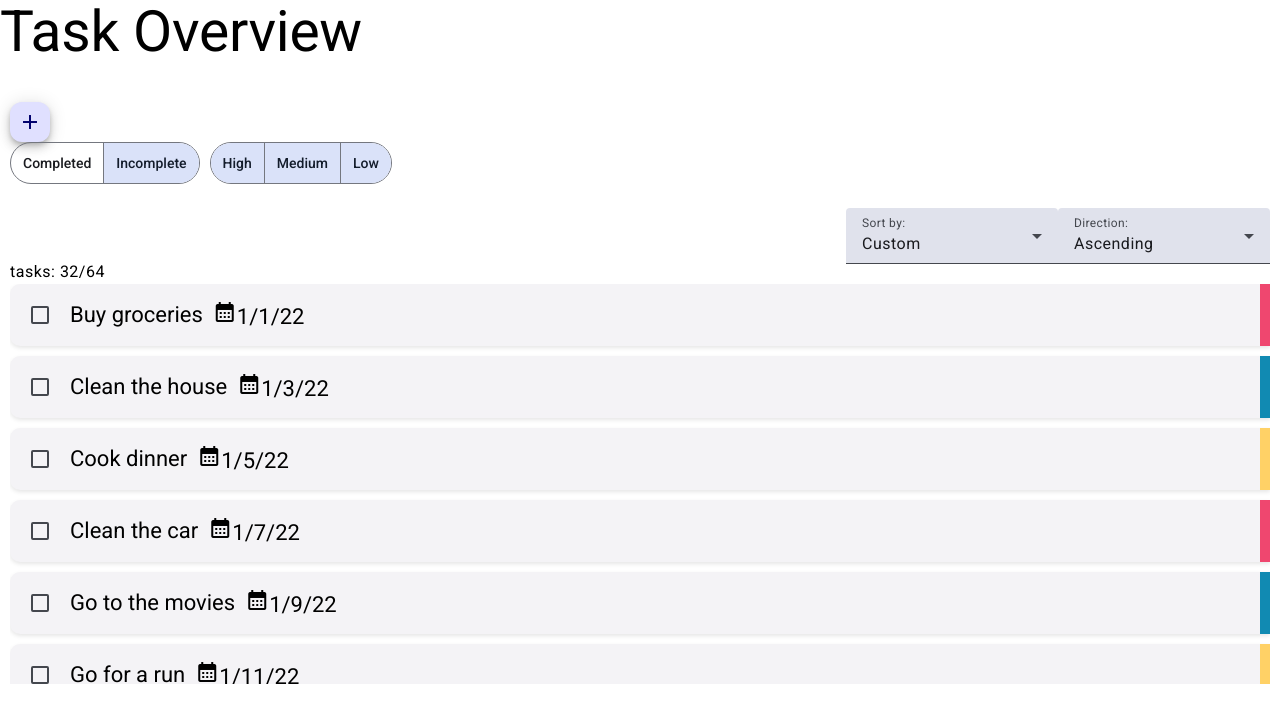
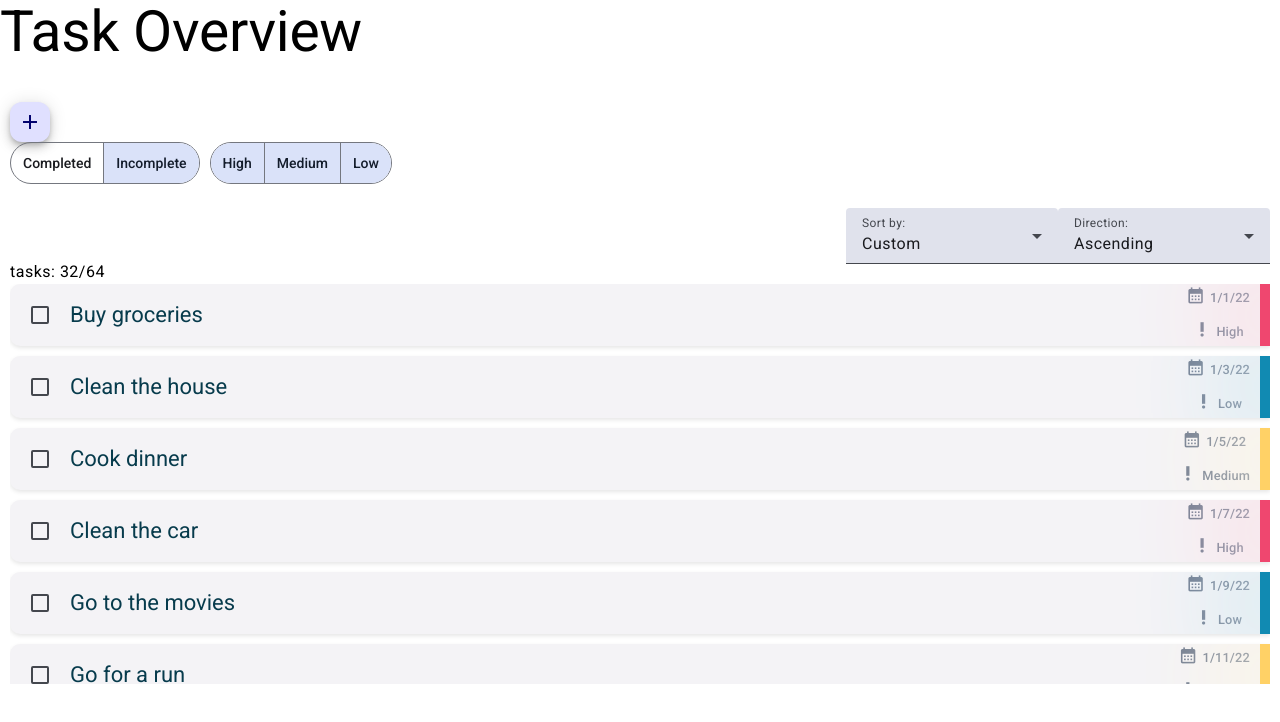
Before and after one commit to Snellingen/tasker, an Angular app: page /task-overview in a window 1280 px wide. Shown: the top 722 px of the page. Built offline with nearby package versions, Linux system fonts and the light colour scheme.

Commit message:
card enhancement

```diff
--- a/src/app/components/task-card/task-card.component.html
+++ b/src/app/components/task-card/task-card.component.html
@@ -6,9 +6,14 @@
                 <mat-checkbox class='task-card__checkbox' [checked]='task.completed' (change)='onTaskCompletedChange()'></mat-checkbox>
                 <mat-card-title>{{ task.title }}</mat-card-title>
             </div>
-            @if (task.date) {
-                <mat-card-title><mat-icon>calendar_month</mat-icon>{{ task.date | dateToString: 'short' }}</mat-card-title>
-            }
+            <div class='task-card__info'>
+                @if (task.date) {
+                    <mat-card-subtitle class='task-card__date'><mat-icon>calendar_month</mat-icon> {{ task.date | dateToString: 'short' }}</mat-card-subtitle>
+                }
+                @if (task.priority) {
+                    <mat-card-subtitle class='task-card__priority'><mat-icon>priority_high</mat-icon>{{ task.priority }}</mat-card-subtitle>
+                }
+            </div>
         </div>
         <div class='task-card__priority-bar task-card__priority-bar--{{task.priority?.toLowerCase()}}'></div>
     </mat-card>
--- a/src/app/components/task-card/task-card.component.scss
+++ b/src/app/components/task-card/task-card.component.scss
@@ -1,5 +1,6 @@
 .task-card {
-    padding: 10px;
+    padding-left: 10px;
+    padding-right: 20px;
     box-shadow: 0 2px 4px rgba(0, 0, 0, 0.1);
     display: flex;
     flex-direction: row;
@@ -16,24 +17,59 @@
         display: flex;
         flex-direction: row;
         align-items: center;
-        justify-content: start;
+        justify-content: space-between;
         gap: 10px;
         width: 100%;
-    }
-
-    &__checkbox {
-        margin-right: 10px;
     }
 
     &__title {
         display: flex;
         flex-direction: row;
         align-items: center;
+        max-width: 300px;
+        color: var(--text-color);
+    }
+    &__checkbox {
+        margin-right: 10px;
+    }
+
+    &__info {
+        padding-top: 10px;
+        padding-bottom: 10px;
+        display: flex;
+        flex-direction: column;
+        align-items: center;
+        font-size: 0.8rem;
+        gap: 10px;
+        color: var(--text-secondary);
+    }
+
+    &__date {
+        display: flex;
+        flex-direction: row;
+        align-items: center;
+        font-size: 0.8rem;
+        color: var(--text-secondary);
+        max-width: 200px;
+    }
+
+    &__priority {
+        display: flex;
+        flex-direction: row;
+        align-items: center;
+        font-size: 0.8rem;
+        color: var(--text-secondary);
+        max-width: 200px;
+    }
+
+    mat-icon {
+        font-size: 1.2rem;
     }
 
     &__priority-bar {
         height: 100%;
         width: 10px;
+
         // should be positioned to the left of the task card
         position: absolute;
         right: 0;
@@ -42,14 +78,20 @@
 
         &--low {
             background-color: var(--priority-low);
+            box-shadow:
+            0 0 100px 30px color-mix(in srgb, var(--priority-low), white 80%);
         }
 
         &--medium {
-            background-color: var(--priority-medium)
+            background-color: var(--priority-medium);
+            box-shadow:
+            0 0 100px 30px color-mix(in srgb, var(--priority-medium), white 80%);
         }
 
         &--high {
             background-color: var(--priority-high);
+            box-shadow:
+            0 0 100px 30px color-mix(in srgb, var(--priority-high), white 80%);
         }
     }
 }
--- a/src/app/components/task-card/task-card.component.ts
+++ b/src/app/components/task-card/task-card.component.ts
@@ -14,7 +14,7 @@ import { MatIconModule } from '@angular/material/icon';
     MatRippleModule,
     MatCheckbox,
     DateToStringPipe,
-    MatIconModule
+    MatIconModule,
   ],
   templateUrl: './task-card.component.html',
   styleUrl: './task-card.component.scss',
@@ -29,15 +29,6 @@ export class TaskCardComponent {
     date: new Date(),
     priority: 'Low'
   } as Task
-
-  editTask() {
-    console.log('Edit task');
-  }
-
-  deleteTask() {
-    console.log('Delete task');
-  }
-
   onTaskCompletedChange() {
     console.log('Task completed');
   }
--- a/src/styles.scss
+++ b/src/styles.scss
@@ -17,4 +17,7 @@ body { margin: 0; font-family: Roboto, "Helvetica Neue", sans-serif; }
   --priority-medium: rgb(255, 209, 102);
   --priority-high: rgb(239, 71, 111);
   --priority-none: rgb(197, 215, 227);
+
+  --text-color: rgb(7, 59, 76);
+  --text-secondary: rgb(107, 119, 140);
 }
```
